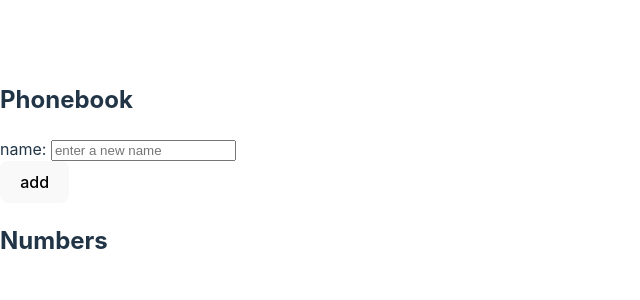
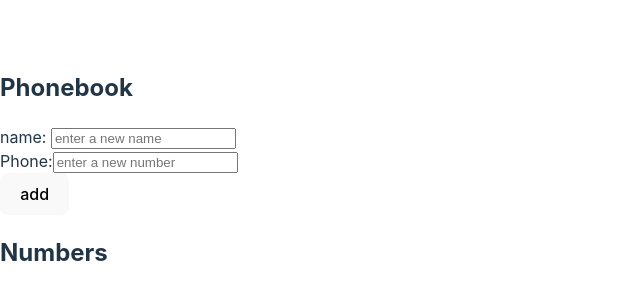
Before and after one commit to sohretturaman/fullstackopen-helsinky-exercises, a React (Vite) app in the folder part2/: page / in a window 1280 px wide. Shown: the part 230-530 px from the top of the page, without its empty margins (0-640 px from the left). Built offline with nearby package versions, Linux system fonts and the light colour scheme.

Commit message:
exercise 2.8 has been completed

```diff
--- a/part2/src/App.jsx
+++ b/part2/src/App.jsx
@@ -3,8 +3,9 @@
 import { useState } from "react";
 
 const App = () => {
-  const [persons, setPersons] = useState([{ name: "" }]);
+  const [persons, setPersons] = useState([{ name: "", number: null }]);
   const [newName, setNewName] = useState("");
+  const [newNumber, setNewNumber] = useState(null);
 
   const findSame = (item) => {
     const isExist = persons.find((person) => person.name === item);
@@ -20,8 +21,9 @@ const App = () => {
 
       return;
     }
-    setPersons((prev) => [{ name: newName }, ...prev]);
+    setPersons((prev) => [{ name: newName, number: newNumber }, ...prev]);
     setNewName("");
+    setNewNumber("");
   };
 
   return (
@@ -36,6 +38,14 @@ const App = () => {
             value={newName}
             onChange={(e) => setNewName(e.target.value)}
           />
+          <br />
+          Phone:{""}
+          <input
+            placeholder="enter a new number"
+            name="phonenumber"
+            value={newNumber}
+            onChange={(e) => setNewNumber(e.target.value)}
+          />
         </div>
         <div>
           <button type="submit">add</button>
@@ -45,7 +55,10 @@ const App = () => {
       {persons.map((item, index) => {
         return (
           <div key={index}>
-            <p>{item.name} </p>
+            <p>
+              {item.name}
+              {item.number}{" "}
+            </p>
           </div>
         );
       })}
```
